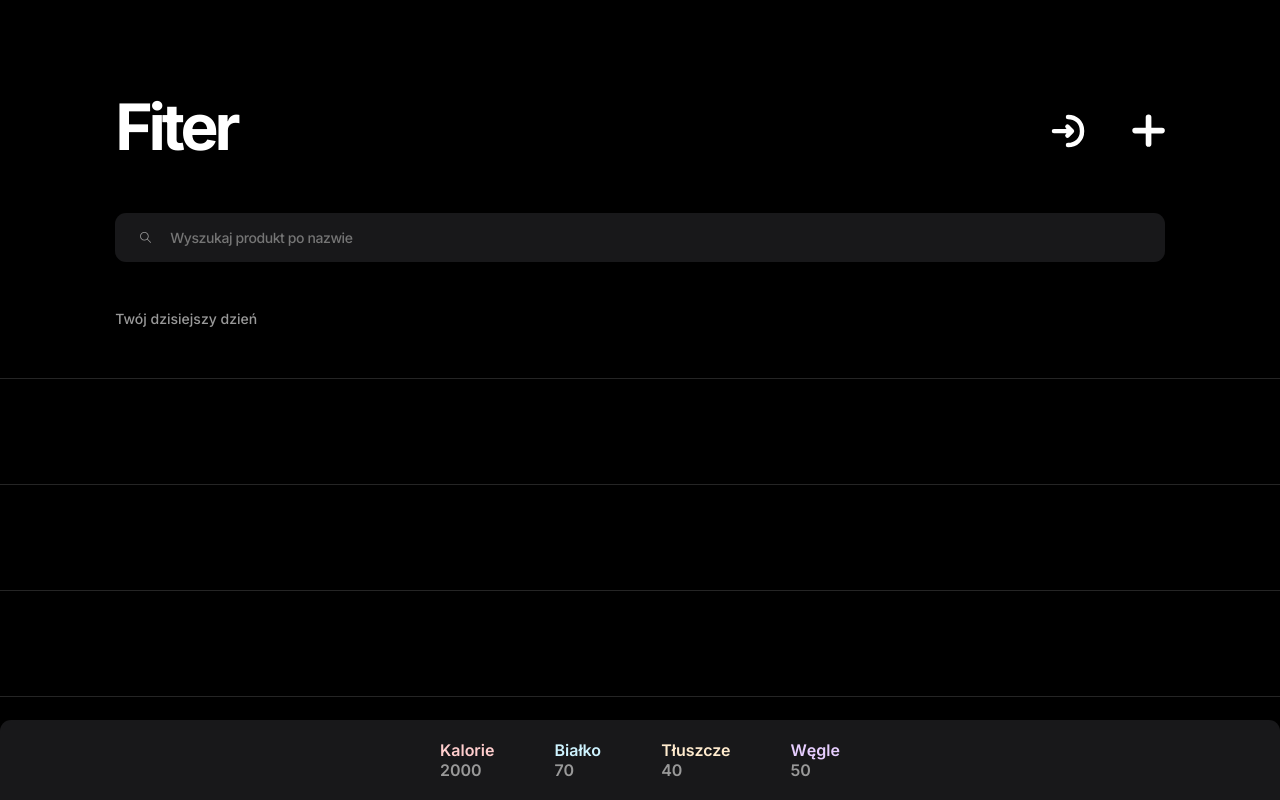
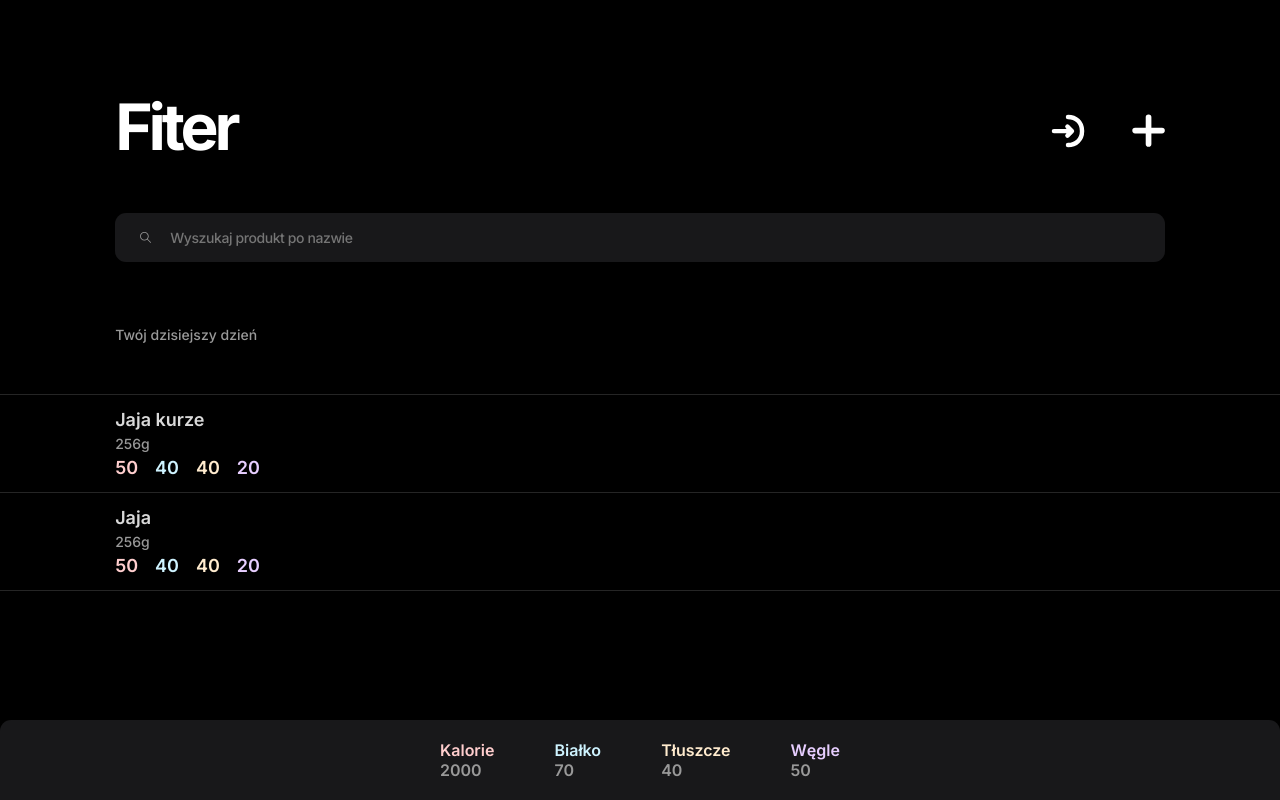
Before and after one commit to grzesikb/Fiter, a React (Create React App) app: page / in a window 1280 px wide. Built offline with nearby package versions, Linux system fonts and the light colour scheme.

Commit message:
Product Panel

```diff
--- /dev/null
+++ b/src/components/atoms/BigText/BigText.css
@@ -0,0 +1,5 @@
+.BigText {
+  font-size: 18px;
+  font-weight: calc(var(--font-weight) + 100);
+  color: var(--font-white);
+}
--- /dev/null
+++ b/src/components/atoms/BigText/BigText.tsx
@@ -0,0 +1,21 @@
+import React from "react";
+import CSS from "csstype";
+import "./BigText.css";
+export interface Props {
+  onClick?: () => any;
+  content: string;
+  customClassName?: string;
+  customStyles?: CSS.Properties;
+}
+
+export const BigText = (props: Props) => {
+  return (
+    <text
+      onClick={props.onClick}
+      className={"BigText " + props.customClassName}
+      style={props.customStyles}
+    >
+      {props.content}
+    </text>
+  );
+};
--- a/src/components/molecules/ProductPanel/ProductPanel.css
+++ b/src/components/molecules/ProductPanel/ProductPanel.css
@@ -1,6 +1,38 @@
 .ProductPanel {
   display: block;
   width: 100%;
-  height: 105px;
-  border-top: 1px solid #252525;
+  height: 12.7%;
+  border-bottom: 1px solid #252525;
+  color: var(--font-white);
 }
+
+li {
+  padding: 14px 9%;
+  align-items: center;
+}
+li text:nth-child(1),
+li text:nth-child(2) {
+  display: block;
+}
+li .SmallText {
+  padding: 5px 0 !important;
+}
+li div > .BigText {
+  margin-right: 17px;
+}
+/* Calories */
+li div > .BigText:nth-child(3) {
+  color: var(--color-calories);
+}
+/* Proteins */
+li div > .BigText:nth-child(4) {
+  color: var(--color-proteins);
+}
+/* Fats */
+li div > .BigText:nth-child(5) {
+  color: var(--color-fats);
+}
+/* Carbohydrates */
+li div > .BigText:nth-child(6) {
+  color: var(--color-carbohydrates);
+}
--- a/src/components/molecules/ProductPanel/ProductPanel.tsx
+++ b/src/components/molecules/ProductPanel/ProductPanel.tsx
@@ -1,7 +1,11 @@
 import React from "react";
 import CSS from "csstype";
 import "./ProductPanel.css";
+import { Product } from "../../pages/Main/Main";
+import { BigText } from "../../atoms/BigText/BigText";
+import { SmallText } from "../../atoms/SmallText/SmallText";
 export interface Props {
+  product: Product;
   onClick?: () => any;
   customClassName?: string;
   customStyles?: CSS.Properties;
@@ -9,10 +13,19 @@ export interface Props {
 
 export const ProductPanel = (props: Props) => {
   return (
-    <div
+    <li
       onClick={props.onClick}
       className={"ProductPanel " + props.customClassName}
       style={props.customStyles}
-    ></div>
+    >
+      <div>
+        <BigText content={props.product.name} />
+        <SmallText content={props.product.amount + "g"} />
+        <BigText content={props.product.calories + ""} />
+        <BigText content={props.product.proteins + ""} />
+        <BigText content={props.product.fats + ""} />
+        <BigText content={props.product.carbohydrates + ""} />
+      </div>
+    </li>
   );
 };
--- a/src/components/pages/Main/Main.css
+++ b/src/components/pages/Main/Main.css
@@ -52,6 +52,14 @@
 .List .ProductPanel:nth-child(1) {
   margin-top: 20px;
 }
+ul {
+  padding: 0;
+}
+.SaveArea {
+  display: block;
+  height: 90px;
+  background-color: transparent;
+}
 @media (max-width: 420px) {
   .BottomBar {
     font-size: 14px !important;
@@ -77,3 +85,24 @@
     top: calc(9vh + 160px);
   }
 }
+
+/* Firefox */
+* {
+  scrollbar-width: auto;
+  scrollbar-color: #454545 #000000;
+}
+
+/* Chrome, Edge, and Safari */
+*::-webkit-scrollbar {
+  width: 16px;
+}
+
+*::-webkit-scrollbar-track {
+  background: #000000;
+}
+
+*::-webkit-scrollbar-thumb {
+  background-color: #454545;
+  border-radius: 8px;
+  border: 3px none #ffffff;
+}
--- a/src/components/pages/Main/Main.tsx
+++ b/src/components/pages/Main/Main.tsx
@@ -6,6 +6,14 @@ import { AppIcon } from "../../atoms/AppIcon/AppIcon";
 import { SmallText } from "../../atoms/SmallText/SmallText";
 import { BottomBar } from "../../atoms/BottomBar/BottomBar";
 import { ProductPanel } from "../../molecules/ProductPanel/ProductPanel";
+export interface Product {
+  name: string;
+  amount: number;
+  calories: number;
+  proteins: number;
+  fats: number;
+  carbohydrates: number;
+}
 const Main = () => {
   return (
     <div className={"Main"}>
@@ -19,17 +27,34 @@ const Main = () => {
           <Search placeholder={"Wyszukaj produkt po nazwie"} />
         </div>
       </div>
-      <div className={"List"}>
+      <ul className={"List"}>
         <SmallText content={"Twój dzisiejszy dzień "} />
-        <ProductPanel customStyles={{ marginTop: "50px" }} />
-        <ProductPanel /> <ProductPanel />
-        <ProductPanel />
-        <ProductPanel />
-        <ProductPanel />
-        <ProductPanel />
-        <ProductPanel />
-        <ProductPanel />
-      </div>
+        <ProductPanel
+          customStyles={{
+            marginTop: "50px",
+            borderTop: "1px solid #252525",
+          }}
+          product={{
+            name: "Jaja kurze",
+            amount: 256,
+            calories: 50,
+            proteins: 40,
+            fats: 40,
+            carbohydrates: 20,
+          }}
+        />
+        <ProductPanel
+          product={{
+            name: "Jaja",
+            amount: 256,
+            calories: 50,
+            proteins: 40,
+            fats: 40,
+            carbohydrates: 20,
+          }}
+        />
+        <li className="SaveArea"></li>
+      </ul>
       <BottomBar calories={2000} proteins={70} fats={40} carbohydrates={50} />
     </div>
   );
```
